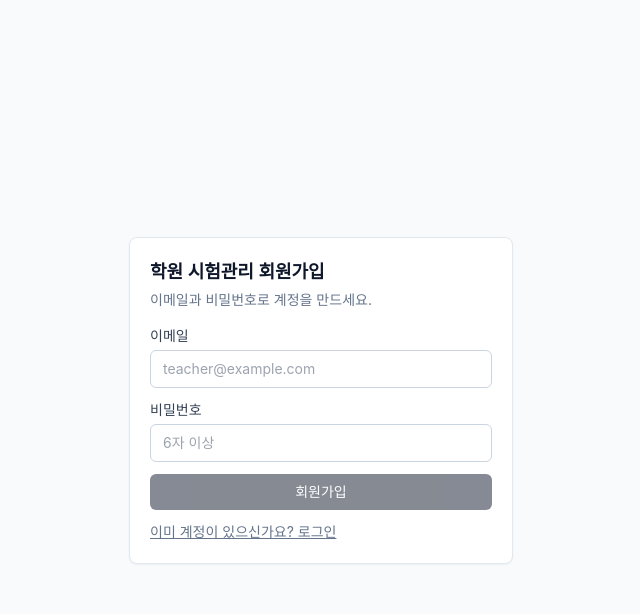
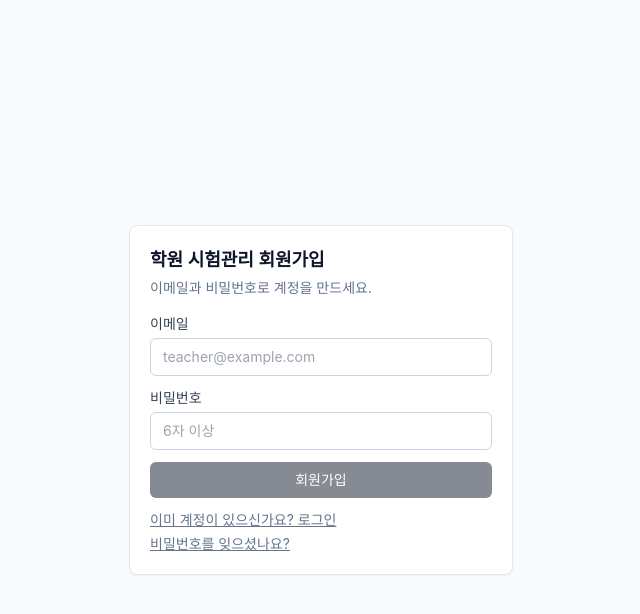
Before and after one commit to kj998777/kj998666, a Next.js app: page /login in a window 1280 px wide. Both pictures are taken after a click on the button "계정이 없으신가요? 회원가입". Shown: the top 614 px of the page, without its empty margins (319-959 px from the left). Built offline with nearby package versions, Linux system fonts and the light colour scheme.

Commit message:
Update page.tsx

```diff
--- a/app/login/page.tsx
+++ b/app/login/page.tsx
@@ -3,12 +3,14 @@
 // 매직 링크(이메일 인증 메일) 방식은 "요청한 브라우저와 클릭한 브라우저가 달라야 실패"하는 PKCE
 // 제약과, Resend 무료 발신 주소가 스팸함으로 분류되는 문제가 겹쳐서 로그인이 계속 반복되는
 // 것처럼 느껴지는 문제가 있었다. 그래서 이메일+비밀번호 방식으로 전환한다 — 로그인할 때마다
-// 이메일을 열어볼 필요가 없어서 이런 문제 자체가 생기지 않는다.
+// 이메일을 열어볼 필요가 없어서 이런 문제 자체가 생기지 않는다. 비밀번호를 잊었거나(또는 예전
+// 매직 링크 방식으로만 가입해서 비밀번호가 아예 없는 계정) 재설정이 필요한 경우에만 이메일
+// 링크(→ /reset-password)를 한 번 사용한다.
 
 import { useState } from "react";
 import { createClient } from "@/lib/supabase/client";
 
-type Mode = "login" | "signup";
+type Mode = "login" | "signup" | "forgot";
 
 export default function LoginPage() {
   const [mode, setMode] = useState<Mode>("login");
@@ -25,6 +27,22 @@ export default function LoginPage() {
     setMsg("");
     const supabase = createClient();
 
+    if (mode === "forgot") {
+      const { error } = await supabase.auth.resetPasswordForEmail(email.trim(), {
+        redirectTo: `${window.location.origin}/auth/callback?next=/reset-password`,
+      });
+      setBusy(false);
+      if (error) {
+        setErr("재설정 메일을 보내지 못했습니다: " + error.message);
+        return;
+      }
+      setMsg(
+        `${email.trim()} 주소로 비밀번호 재설정 메일을 보냈습니다. 메일함(스팸함 포함)을 ` +
+          "확인해서 링크를 눌러 주세요. 지금 이 화면과 같은 브라우저에서 열어야 합니다."
+      );
+      return;
+    }
+
     if (mode === "login") {
       const { error } = await supabase.auth.signInWithPassword({
         email: email.trim(),
@@ -34,7 +52,8 @@ export default function LoginPage() {
       if (error) {
         setErr(
           error.message.includes("Invalid login credentials")
-            ? "이메일 또는 비밀번호가 올바르지 않습니다."
+            ? "이메일 또는 비밀번호가 올바르지 않습니다. (비밀번호를 설정한 적이 없다면 아래 " +
+                "\"비밀번호를 잊으셨나요?\"를 눌러 설정해 주세요.)"
             : "로그인하지 못했습니다: " + error.message
         );
         return;
@@ -59,7 +78,8 @@ export default function LoginPage() {
     if (error) {
       setErr(
         error.message.toLowerCase().includes("already registered")
-          ? "이미 가입된 이메일입니다. 로그인해 주세요."
+          ? "이미 가입된 이메일입니다. 로그인해 주세요. (예전에 이메일 링크로만 가입해서 " +
+              "비밀번호가 없다면 \"비밀번호를 잊으셨나요?\"로 설정해 주세요.)"
           : "회원가입하지 못했습니다: " + error.message
       );
       return;
@@ -74,17 +94,19 @@ export default function LoginPage() {
     setPassword("");
   }
 
+  const title = mode === "login" ? "로그인" : mode === "signup" ? "회원가입" : "비밀번호 재설정";
+  const subtitle =
+    mode === "login"
+      ? "이메일과 비밀번호로 로그인하세요."
+      : mode === "signup"
+        ? "이메일과 비밀번호로 계정을 만드세요."
+        : "가입할 때 쓴 이메일 주소를 입력하면 재설정 링크를 보내드립니다.";
+
   return (
     <div className="min-h-screen flex items-center justify-center px-4">
       <div className="card w-full max-w-sm">
-        <h1 className="text-lg font-semibold mb-1">
-          학원 시험관리 {mode === "login" ? "로그인" : "회원가입"}
-        </h1>
-        <p className="text-sm text-slate-500 mb-4">
-          {mode === "login"
-            ? "이메일과 비밀번호로 로그인하세요."
-            : "이메일과 비밀번호로 계정을 만드세요."}
-        </p>
+        <h1 className="text-lg font-semibold mb-1">학원 시험관리 {title}</h1>
+        <p className="text-sm text-slate-500 mb-4 whitespace-pre-line">{subtitle}</p>
 
         <form onSubmit={handleSubmit} className="space-y-3">
           <div>
@@ -102,6 +124,7 @@ export default function LoginPage() {
               autoComplete="email"
             />
           </div>
+          {mode !== "forgot" && (
             <div>
               <label className="label" htmlFor="password">
                 비밀번호
@@ -118,24 +141,59 @@ export default function LoginPage() {
                 autoComplete={mode === "login" ? "current-password" : "new-password"}
               />
             </div>
+          )}
           {err && <p className="text-sm text-red-600 whitespace-pre-line">{err}</p>}
-          {msg && <p className="text-sm text-green-600">{msg}</p>}
-          <button type="submit" className="btn-primary w-full" disabled={busy || !email || !password}>
-            {busy ? "처리 중…" : mode === "login" ? "로그인" : "회원가입"}
+          {msg && <p className="text-sm text-green-600 whitespace-pre-line">{msg}</p>}
+          <button
+            type="submit"
+            className="btn-primary w-full"
+            disabled={busy || !email || (mode !== "forgot" && !password)}
+          >
+            {busy ? "처리 중…" : mode === "login" ? "로그인" : mode === "signup" ? "회원가입" : "재설정 메일 보내기"}
           </button>
         </form>
 
+        <div className="flex flex-col items-start gap-1 mt-3">
+          {mode !== "signup" && (
             <button
               type="button"
-          className="text-sm text-slate-500 mt-3 underline"
+              className="text-sm text-slate-500 underline"
               onClick={() => {
-            setMode(mode === "login" ? "signup" : "login");
+                setMode("signup");
                 setErr("");
                 setMsg("");
               }}
             >
-          {mode === "login" ? "계정이 없으신가요? 회원가입" : "이미 계정이 있으신가요? 로그인"}
+              계정이 없으신가요? 회원가입
             </button>
+          )}
+          {mode !== "login" && (
+            <button
+              type="button"
+              className="text-sm text-slate-500 underline"
+              onClick={() => {
+                setMode("login");
+                setErr("");
+                setMsg("");
+              }}
+            >
+              이미 계정이 있으신가요? 로그인
+            </button>
+          )}
+          {mode !== "forgot" && (
+            <button
+              type="button"
+              className="text-sm text-slate-500 underline"
+              onClick={() => {
+                setMode("forgot");
+                setErr("");
+                setMsg("");
+              }}
+            >
+              비밀번호를 잊으셨나요?
+            </button>
+          )}
+        </div>
       </div>
     </div>
   );
```
Lines whose indentation alone changed are shown as unchanged.
